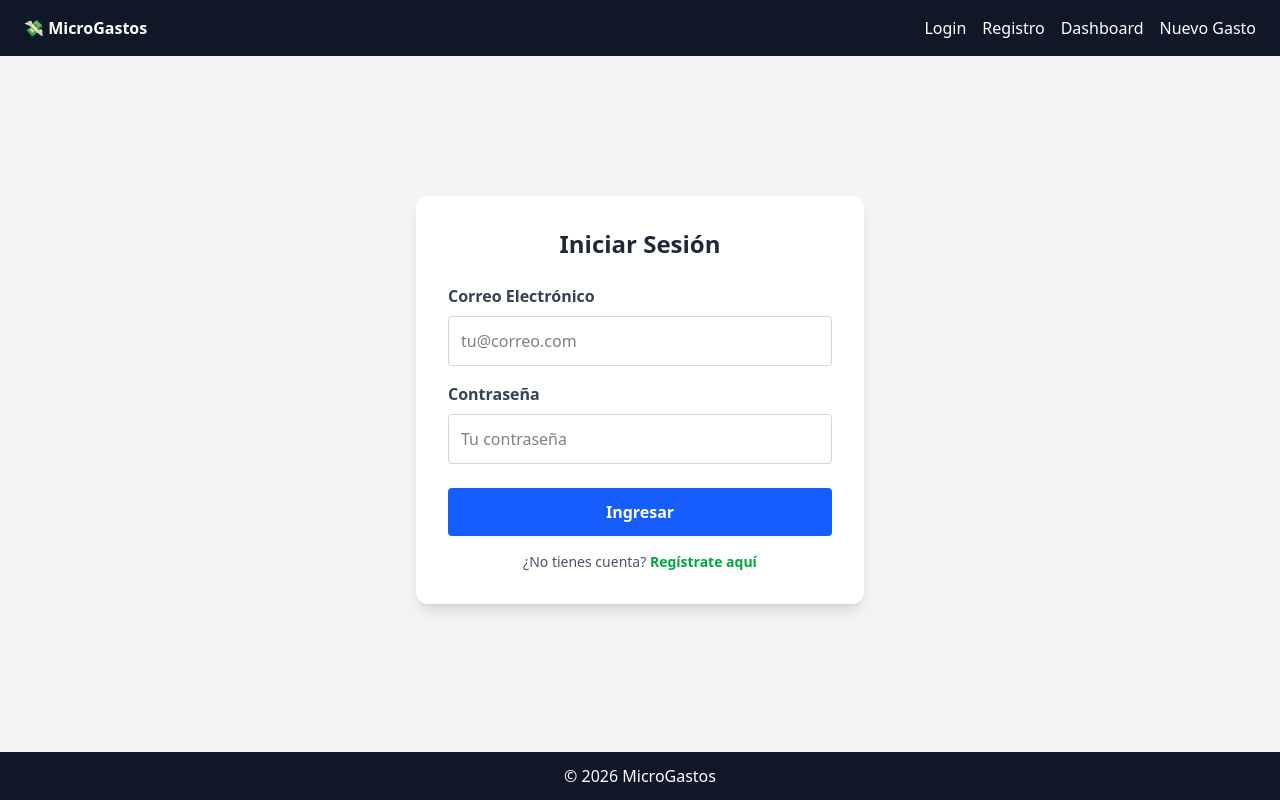
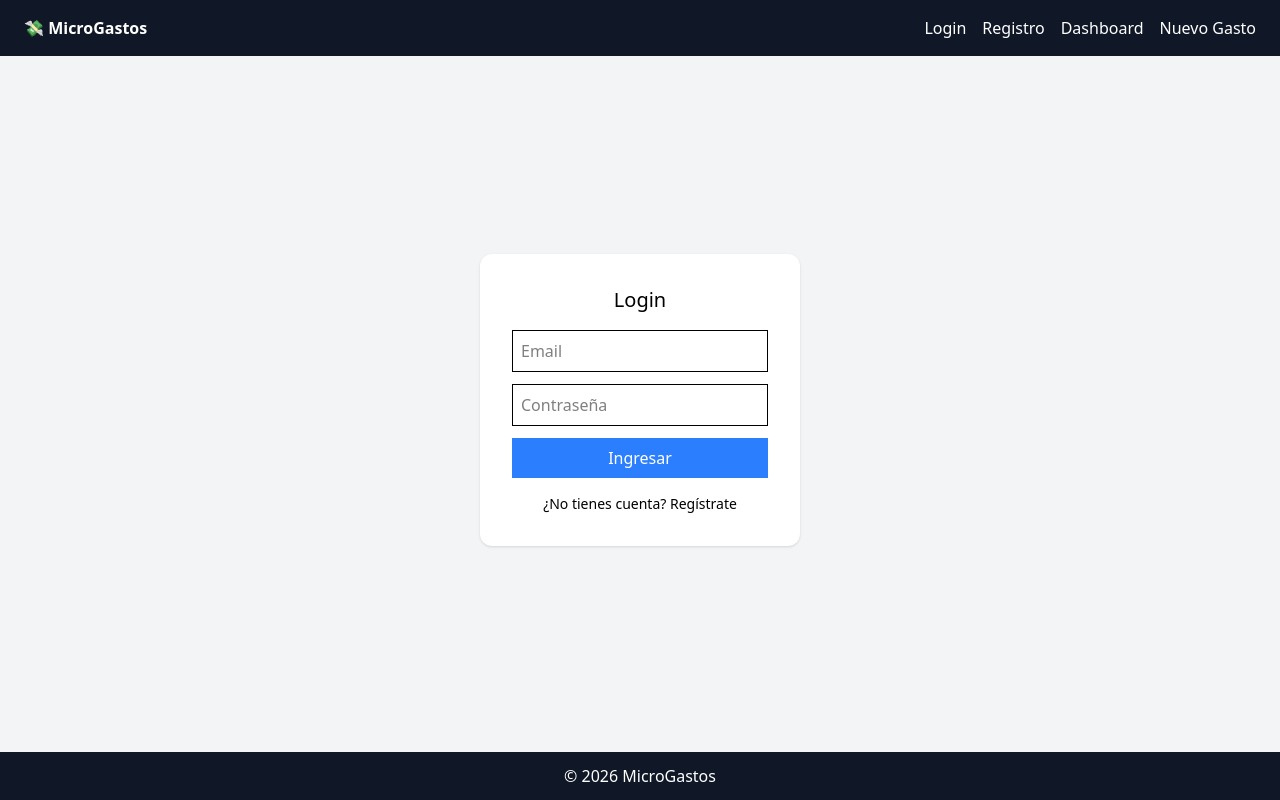
Before and after one commit to EvelynAgudelo/Proyecto-Frontend-MicroGastos, a React (Vite) app in the folder proyecto-microgastos/: page / in a window 1280 px wide. Built offline with nearby package versions, Linux system fonts and the light colour scheme.

Commit message:
correciones

```diff
--- a/proyecto-microgastos/src/pages/Login.jsx
+++ b/proyecto-microgastos/src/pages/Login.jsx
@@ -5,7 +5,6 @@ import Swal from "sweetalert2";
 function Login() {
   const [email, setEmail] = useState("");
   const [password, setPassword] = useState("");
-  const [error, setError] = useState("");
   const navigate = useNavigate();
 
   useEffect(() => {
@@ -13,126 +12,49 @@ function Login() {
     if (session === "activa") {
       navigate("/dashboard");
     }
-  }, [navigate]);
-
-  const validarEmail = (email) => {
-    const regex = /^[^\s@]+@[^\s@]+\.[^\s@]+$/;
-    return regex.test(email);
-  };
+  }, []);
 
   const handleLogin = (e) => {
     e.preventDefault();
-    setError("");
 
-    // Validar campos vacíos
-    if (!email.trim() || !password.trim()) {
-      setError("Email y contraseña son obligatorios");
-      Swal.fire({
-        icon: "error",
-        title: "Campos vacíos",
-        text: "Completa todos los campos"
-      });
+    if (!email || !password) {
+      Swal.fire({ icon: "error", title: "Campos vacíos" });
       return;
     }
 
-    // Validar formato email
-    if (!validarEmail(email)) {
-      setError("Email inválido");
-      Swal.fire({
-        icon: "error",
-        title: "Email inválido",
-        text: "Ingresa un email válido"
-      });
+    const user = JSON.parse(localStorage.getItem("user"));
+
+    if (!user) {
+      Swal.fire({ icon: "error", title: "No hay usuario registrado" });
       return;
     }
 
-    // Obtener usuario del localStorage
-    const usuarioGuardado = localStorage.getItem("usuario");
+    if (email === user.email && password === user.password) {
+      localStorage.setItem("session", "activa");
 
-    if (!usuarioGuardado) {
-      setError("Usuario no encontrado. Por favor regístrate primero");
       Swal.fire({
-        icon: "error",
-        title: "Usuario no existe",
-        text: "Debes registrarte primero"
+        icon: "success",
+        title: `Bienvenido ${user.nombre} ${user.apellido}`,
       });
-      return;
+
+      navigate("/dashboard");
+    } else {
+      Swal.fire({ icon: "error", title: "Credenciales incorrectas" });
     }
-
-    const usuario = JSON.parse(usuarioGuardado);
-
-    // Validar credenciales
-    if (usuario.email !== email || usuario.password !== password) {
-      setError("Email o contraseña incorrectos");
-      Swal.fire({
-        icon: "error",
-        title: "Credenciales inválidas",
-        text: "Verifica tu email y contraseña"
-      });
-      return;
-    }
-
-    // Login exitoso
-    localStorage.setItem("session", "activa");
-    localStorage.setItem("usuarioActivo", JSON.stringify({
-      nombre: usuario.nombre,
-      apellido: usuario.apellido,
-      email: usuario.email
-    }));
-
-    Swal.fire({
-      icon: "success",
-      title: `¡Bienvenido ${usuario.nombre}!`,
-      timer: 1500
-    });
-
-    setEmail("");
-    setPassword("");
-    navigate("/dashboard");
   };
 
   return (
-    <div className="flex justify-center items-center min-h-[80vh] py-6">
-      <form onSubmit={handleLogin} className="bg-white p-8 rounded-xl shadow-lg w-full max-w-md">
-        <h1 className="text-2xl font-bold mb-6 text-center text-gray-800">Iniciar Sesión</h1>
+    <div className="flex justify-center items-center h-[80vh]">
+      <form onSubmit={handleLogin} className="bg-white p-8 rounded-xl shadow w-80">
+        <h1 className="text-xl mb-4 text-center">Login</h1>
 
-        {error && (
-          <div className="bg-red-100 border border-red-400 text-red-700 px-4 py-3 rounded mb-4">
-            {error}
-          </div>
-        )}
+        <input className="w-full mb-3 p-2 border" placeholder="Email" onChange={(e)=>setEmail(e.target.value)} />
+        <input type="password" className="w-full mb-3 p-2 border" placeholder="Contraseña" onChange={(e)=>setPassword(e.target.value)} />
 
-        <div className="mb-4">
-          <label className="block text-gray-700 font-semibold mb-2">Correo Electrónico</label>
-          <input
-            type="email"
-            value={email}
-            onChange={(e) => setEmail(e.target.value)}
-            placeholder="tu@correo.com"
-            className="w-full p-3 border border-gray-300 rounded focus:outline-none focus:border-blue-500"
-          />
-        </div>
+        <button className="w-full bg-blue-500 text-white p-2">Ingresar</button>
 
-        <div className="mb-6">
-          <label className="block text-gray-700 font-semibold mb-2">Contraseña</label>
-          <input
-            type="password"
-            value={password}
-            onChange={(e) => setPassword(e.target.value)}
-            placeholder="Tu contraseña"
-            className="w-full p-3 border border-gray-300 rounded focus:outline-none focus:border-blue-500"
-          />
-        </div>
-
-        <button
-          type="submit"
-          className="w-full bg-blue-600 hover:bg-blue-700 text-white font-bold py-3 rounded transition duration-200"
-        >
-          Ingresar
-        </button>
-
-        <p className="text-sm mt-4 text-center text-gray-600">
-          ¿No tienes cuenta? <Link to="/register" className="text-green-600 hover:underline font-semibold">Regístrate aquí</Link>
+        <p className="text-sm mt-4 text-center">
+          ¿No tienes cuenta? <Link to="/register">Regístrate</Link>
         </p>
       </form>
     </div>
--- a/proyecto-microgastos/src/pages/NewExpense.jsx
+++ b/proyecto-microgastos/src/pages/NewExpense.jsx
@@ -11,13 +11,13 @@ function NewExpense() {
     e.preventDefault();
 
     if (!monto || !concepto || !categoria) {
-      Swal.fire({ icon: "error", title: "Completa los campos" });
+        Swal.fire({ icon: "error", title: "Campos obligatorios" });
         return;
     }
 
     await createGasto({ monto, concepto, categoria });
 
-    Swal.fire({ icon: "success", title: "Gasto guardado" });
+    Swal.fire({ icon: "success", title: "Gasto creado" });
 
     setMonto("");
     setConcepto("");
@@ -26,8 +26,8 @@ function NewExpense() {
 
     return (
         <form onSubmit={handleSubmit} className="max-w-sm mx-auto bg-white p-6 rounded shadow">
-      <input value={monto} onChange={(e)=>setMonto(e.target.value)} placeholder="Monto" className="w-full mb-3 p-2 border"/>
-      <input value={concepto} onChange={(e)=>setConcepto(e.target.value)} placeholder="Concepto" className="w-full mb-3 p-2 border"/>
+        <input value={monto} onChange={(e)=>setMonto(e.target.value)} placeholder="Monto" className="w-full mb-3 p-2 border" />
+        <input value={concepto} onChange={(e)=>setConcepto(e.target.value)} placeholder="Concepto" className="w-full mb-3 p-2 border" />
 
         <select value={categoria} onChange={(e)=>setCategoria(e.target.value)} className="w-full mb-3 p-2 border">
             <option value="">Categoría</option>
--- a/proyecto-microgastos/src/pages/Register.jsx
+++ b/proyecto-microgastos/src/pages/Register.jsx
@@ -1,5 +1,5 @@
 import { useState } from "react";
-import { Link, useNavigate } from "react-router-dom";
+import { useNavigate, Link } from "react-router-dom";
 import Swal from "sweetalert2";
 
 function Register() {
@@ -7,14 +7,13 @@ function Register() {
   const [apellido, setApellido] = useState("");
   const [email, setEmail] = useState("");
   const [password, setPassword] = useState("");
-
   const navigate = useNavigate();
 
   const handleRegister = (e) => {
     e.preventDefault();
 
     if (!nombre || !apellido || !email || !password) {
-      Swal.fire({ icon: "error", title: "Todos los campos son obligatorios" });
+      Swal.fire({ icon: "error", title: "Campos obligatorios" });
       return;
     }
 
@@ -28,18 +27,20 @@ function Register() {
 
   return (
     <div className="flex justify-center items-center h-[80vh]">
-      <form onSubmit={handleRegister} className="bg-white p-8 rounded-xl shadow w-80">
-        <h1 className="text-xl mb-4 text-center">Registro</h1>
+      <form onSubmit={handleRegister} className="bg-white p-8 rounded-xl shadow-lg w-80">
+        <h1 className="text-2xl font-bold mb-6 text-center">Registro</h1>
 
-        <input className="w-full mb-3 p-2 border" placeholder="Nombre" onChange={(e)=>setNombre(e.target.value)} />
-        <input className="w-full mb-3 p-2 border" placeholder="Apellido" onChange={(e)=>setApellido(e.target.value)} />
-        <input className="w-full mb-3 p-2 border" placeholder="Email" onChange={(e)=>setEmail(e.target.value)} />
-        <input type="password" className="w-full mb-3 p-2 border" placeholder="Contraseña" onChange={(e)=>setPassword(e.target.value)} />
+        <input placeholder="Nombre" className="w-full p-2 border rounded mb-3" onChange={(e)=>setNombre(e.target.value)} />
+        <input placeholder="Apellido" className="w-full p-2 border rounded mb-3" onChange={(e)=>setApellido(e.target.value)} />
+        <input placeholder="Email" className="w-full p-2 border rounded mb-3" onChange={(e)=>setEmail(e.target.value)} />
+        <input type="password" placeholder="Contraseña" className="w-full p-2 border rounded mb-3" onChange={(e)=>setPassword(e.target.value)} />
 
-        <button className="w-full bg-green-500 text-white p-2">Registrar</button>
+        <button className="w-full bg-green-500 text-white p-2 rounded hover:bg-green-600">
+          Registrarse
+        </button>
 
         <p className="text-sm mt-4 text-center">
-          ¿Ya tienes cuenta? <Link to="/">Inicia sesión</Link>
+          ¿Ya tienes cuenta? <Link to="/" className="text-blue-500">Login</Link>
         </p>
       </form>
     </div>
```
Also changed, not shown: 1 other file (tests, documents, lock files or other folders). Lines whose indentation alone changed are shown as unchanged.
